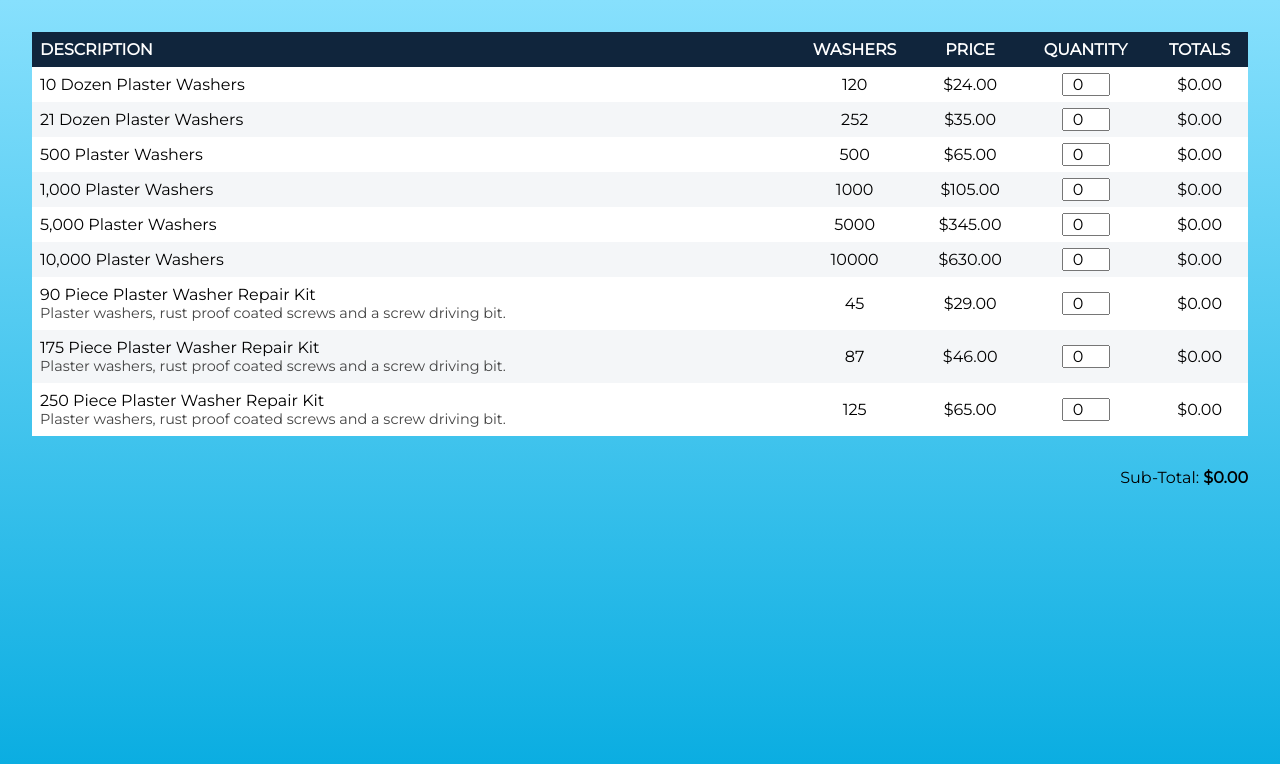
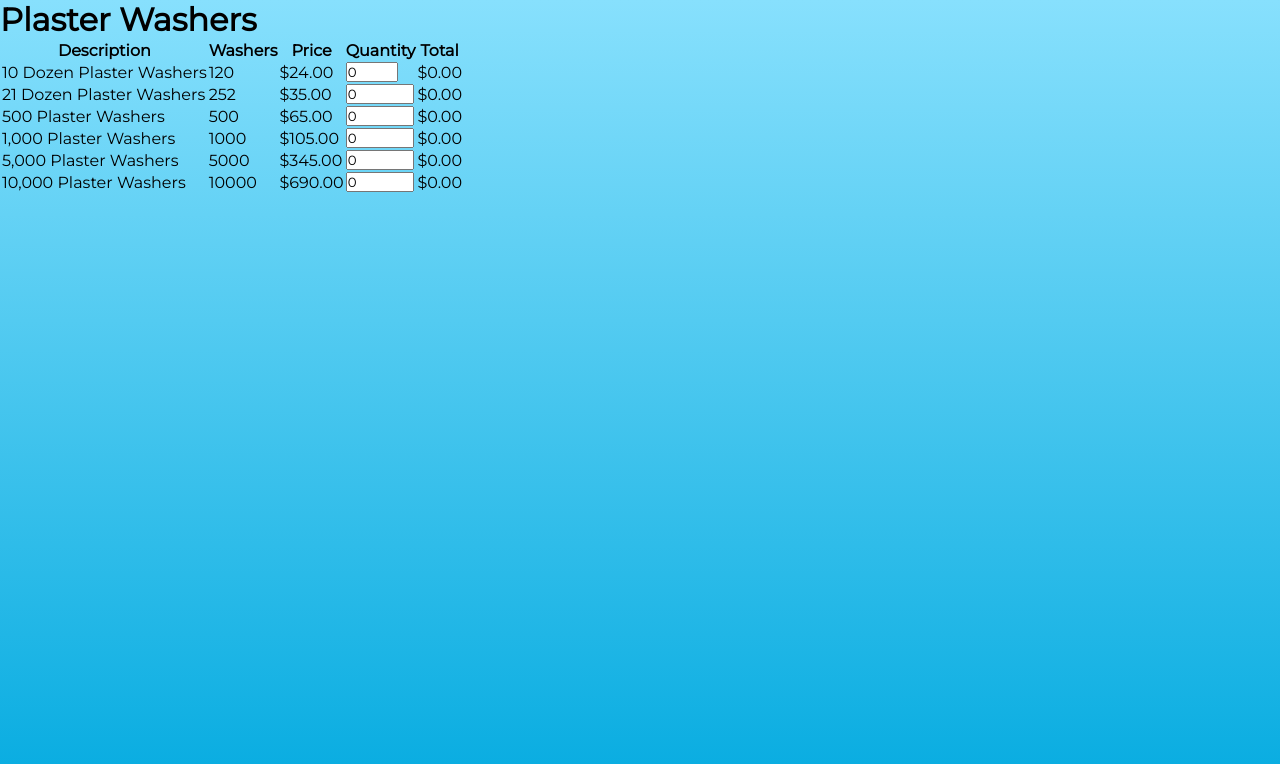
Before and after one commit to mak-kelly/css, a React (Vite) app: page /plaster-washers in a window 1280 px wide. Shown: the top 764 px of the page. Built offline with nearby package versions, Linux system fonts and the light colour scheme.

Commit message:
basic plaster washer table

```diff
--- a/package.json
+++ b/package.json
@@ -45,6 +45,7 @@
     "react": "^19.1.0",
     "react-dom": "^19.1.0",
     "react-router": "^7.5.3",
+    "react-router-dom": "^7.6.2",
     "tailwind-merge": "^3.3.1",
     "tailwindcss-animate": "^1.0.7",
     "zustand": "^5.0.3"
--- a/src/components/Home.jsx
+++ b/src/components/Home.jsx
@@ -1,18 +1,8 @@
 import React from 'react';
 import Nav from './Nav';
-import Carousel from './ui/carousel';
 
 function Home() {
-  const featuredBrands = [
-    { name: 'Benjamin Moore', description: 'Premium paints and coatings' },
-    { name: 'Leatherman', description: 'Multi-tools and knives' },
-    { name: 'Miele', description: 'High-end appliances' },
-    { name: 'Weber', description: 'Grills and outdoor cooking' },
-    { name: 'Yeti', description: 'Coolers and drinkware' },
-  ];
-
   return (
-    <>
     <section id="hero">
       <div id="header-container">
         <img alt="wood beam" id="wood-beam" src="./src/img/wooden beam.png" />
@@ -20,15 +10,6 @@ function Home() {
       </div>
       <img alt="charles street sign" id="hero-img" src="https://www.charlesstsupply.com/img/logo.png" />
     </section>
-      <section id="featured-brands" className="py-16 bg-gray-50">
-        <div className="container mx-auto px-4">
-          <h2 className="text-3xl font-bold text-center mb-8 text-gray-800">
-            Featured Brands
-          </h2>
-          <Carousel items={featuredBrands} />
-        </div>
-      </section>
-    </>
   );
 }
 
--- a/src/components/PlasterWashers.jsx
+++ b/src/components/PlasterWashers.jsx
@@ -1,77 +1,185 @@
-import React, { useState } from 'react';
-
-const PRODUCTS = [
-  { description: '10 Dozen Plaster Washers', washers: 120, price: 24.00 },
-  { description: '21 Dozen Plaster Washers', washers: 252, price: 35.00 },
-  { description: '500 Plaster Washers', washers: 500, price: 65.00 },
-  { description: '1,000 Plaster Washers', washers: 1000, price: 105.00 },
-  { description: '5,000 Plaster Washers', washers: 5000, price: 345.00 },
-  { description: '10,000 Plaster Washers', washers: 10000, price: 630.00 },
-  {
-    description: '90 Piece Plaster Washer Repair Kit', washers: 45, price: 29.00, note: 'Plaster washers, rust proof coated screws and a screw driving bit.',
-  },
-  {
-    description: '175 Piece Plaster Washer Repair Kit', washers: 87, price: 46.00, note: 'Plaster washers, rust proof coated screws and a screw driving bit.',
-  },
-  {
-    description: '250 Piece Plaster Washer Repair Kit', washers: 125, price: 65.00, note: 'Plaster washers, rust proof coated screws and a screw driving bit.',
-  },
-];
+import React, { useState, useEffect } from 'react';
 
 function PlasterWashers() {
-  const [quantities, setQuantities] = useState(Array(PRODUCTS.length).fill(0));
+  const [quantities, setQuantities] = useState({
+    '10-dozen': '0',
+    '21-dozen': '0',
+    500: '0',
+    1000: '0',
+    5000: '0',
+    10000: '0',
+  });
 
-  const handleQuantityChange = (idx, value) => {
-    const newQuantities = [...quantities];
-    newQuantities[idx] = Math.max(0, parseInt(value, 10) || 0);
-    setQuantities(newQuantities);
+  const [rowTotals, setRowTotals] = useState({
+    '10-dozen': 0,
+    '21-dozen': 0,
+    500: 0,
+    1000: 0,
+    5000: 0,
+    10000: 0,
+  });
+
+  const prices = {
+    '10-dozen': 24.00,
+    '21-dozen': 35.00,
+    500: 65.00,
+    1000: 105.00,
+    5000: 345.00,
+    10000: 690.00,
   };
 
-  const rowTotals = PRODUCTS.map((p, i) => (quantities[i] * p.price));
-  const subTotal = rowTotals.reduce((a, b) => a + b, 0);
+  const handleQuantityChange = (key, value) => {
+    setQuantities((prev) => ({
+      ...prev,
+      [key]: value,
+    }));
+  };
+
+  const handleQuantityBlur = (key, value) => {
+    const numValue = value === '' ? 0 : parseInt(value, 10) || 0;
+    setQuantities((prev) => ({
+      ...prev,
+      [key]: numValue,
+    }));
+  };
+
+  useEffect(() => {
+    const newRowTotals = {};
+
+    Object.keys(quantities).forEach((key) => {
+      const quantity = quantities[key] === '' ? 0 : parseInt(quantities[key], 10) || 0;
+      const rowTotal = quantity * prices[key];
+      newRowTotals[key] = rowTotal;
+    });
+
+    setRowTotals(newRowTotals);
+  }, [quantities]);
+
+  const formatCurrency = (amount) => {
+    return `$${amount.toFixed(2)}`;
+  };
 
   return (
-    <div style={{ padding: '2rem' }}>
-      <table style={{ width: '100%', borderCollapse: 'collapse', fontFamily: 'Montserrat, sans-serif' }}>
+    <>
+      <h1>Plaster Washers</h1>
+      <div id="washer-table">
+        <table>
           <thead>
-          <tr style={{ background: '#10253c', color: '#fff' }}>
-            <th style={{ textAlign: 'left', padding: '8px' }}>DESCRIPTION</th>
-            <th>WASHERS</th>
-            <th>PRICE</th>
-            <th>QUANTITY</th>
-            <th>TOTALS</th>
+            <tr>
+              <th>Description</th>
+              <th>Washers</th>
+              <th>Price</th>
+              <th>Quantity</th>
+              <th>Total</th>
             </tr>
           </thead>
           <tbody>
-          {PRODUCTS.map((p, i) => (
-            <tr key={p.description} style={{ background: i % 2 === 0 ? '#fff' : '#f4f6f8' }}>
-              <td style={{ padding: '8px', fontWeight: 500 }}>
-                {p.description}
-                {p.note && <div style={{ fontSize: '0.9em', color: '#444', fontWeight: 400 }}>{p.note}</div>}
-              </td>
-              <td style={{ textAlign: 'center' }}>{p.washers}</td>
-              <td style={{ textAlign: 'center' }}>${p.price.toFixed(2)}</td>
-              <td style={{ textAlign: 'center' }}>
-                <label htmlFor={`quantity-${i}`} style={{ display: 'none' }}>Quantity for {p.description}</label>
+            <tr>
+              <td>10 Dozen Plaster Washers</td>
+              <td>120</td>
+              <td>{formatCurrency(prices['10-dozen'])}</td>
+              <td>
                 <input
-                  id={`quantity-${i}`}
                   type="number"
                   min="0"
-                  value={quantities[i]}
-                  onChange={(e) => handleQuantityChange(i, e.target.value)}
-                  style={{ width: '3em', textAlign: 'center', fontSize: '1em' }}
+                  max="120"
+                  value={quantities['10-dozen']}
+                  onChange={(e) => handleQuantityChange('10-dozen', e.target.value)}
+                  onBlur={(e) => handleQuantityBlur('10-dozen', e.target.value)}
+                  aria-label="Quantity for 10 Dozen Plaster Washers"
                 />
               </td>
-              <td style={{ textAlign: 'center' }}>${rowTotals[i].toFixed(2)}</td>
+              <td>{formatCurrency(rowTotals['10-dozen'])}</td>
             </tr>
-          ))}
+            <tr>
+              <td>21 Dozen Plaster Washers</td>
+              <td>252</td>
+              <td>{formatCurrency(prices['21-dozen'])}</td>
+              <td>
+                <input
+                  type="number"
+                  min="0"
+                  max="10000"
+                  value={quantities['21-dozen']}
+                  onChange={(e) => handleQuantityChange('21-dozen', e.target.value)}
+                  onBlur={(e) => handleQuantityBlur('21-dozen', e.target.value)}
+                  aria-label="Quantity for 21 Dozen Plaster Washers"
+                />
+              </td>
+              <td>{formatCurrency(rowTotals['21-dozen'])}</td>
+            </tr>
+            <tr>
+              <td>500 Plaster Washers</td>
+              <td>500</td>
+              <td>{formatCurrency(prices['500'])}</td>
+              <td>
+                <input
+                  type="number"
+                  min="0"
+                  max="10000"
+                  value={quantities['500']}
+                  onChange={(e) => handleQuantityChange('500', e.target.value)}
+                  onBlur={(e) => handleQuantityBlur('500', e.target.value)}
+                  aria-label="Quantity for 500 Plaster Washers"
+                />
+              </td>
+              <td>{formatCurrency(rowTotals['500'])}</td>
+            </tr>
+            <tr>
+              <td>1,000 Plaster Washers</td>
+              <td>1000</td>
+              <td>{formatCurrency(prices['1000'])}</td>
+              <td>
+                <input
+                  type="number"
+                  min="0"
+                  max="10000"
+                  value={quantities['1000']}
+                  onChange={(e) => handleQuantityChange('1000', e.target.value)}
+                  onBlur={(e) => handleQuantityBlur('1000', e.target.value)}
+                  aria-label="Quantity for 1000 Plaster Washers"
+                />
+              </td>
+              <td>{formatCurrency(rowTotals['1000'])}</td>
+            </tr>
+            <tr>
+              <td>5,000 Plaster Washers</td>
+              <td>5000</td>
+              <td>{formatCurrency(prices['5000'])}</td>
+              <td>
+                <input
+                  type="number"
+                  min="0"
+                  max="10000"
+                  value={quantities['5000']}
+                  onChange={(e) => handleQuantityChange('5000', e.target.value)}
+                  onBlur={(e) => handleQuantityBlur('5000', e.target.value)}
+                  aria-label="Quantity for 5000 Dozen Plaster Washers"
+                />
+              </td>
+              <td>{formatCurrency(rowTotals['5000'])}</td>
+            </tr>
+            <tr>
+              <td>10,000 Plaster Washers</td>
+              <td>10000</td>
+              <td>{formatCurrency(prices['10000'])}</td>
+              <td>
+                <input
+                  type="number"
+                  min="0"
+                  max="10000"
+                  value={quantities['10000']}
+                  onChange={(e) => handleQuantityChange('10000', e.target.value)}
+                  onBlur={(e) => handleQuantityBlur('10000', e.target.value)}
+                  aria-label="Quantity for 10,000 Plaster Washers"
+                />
+              </td>
+              <td>{formatCurrency(rowTotals['10000'])}</td>
+            </tr>
           </tbody>
         </table>
-      <div style={{ marginTop: '2rem', textAlign: 'right', fontFamily: 'Montserrat, sans-serif' }}>
-        <div>Sub-Total: <b>${subTotal.toFixed(2)}</b></div>
-        {/* Add more summary rows as needed */}
       </div>
-    </div>
+    </>
   );
 }
 
--- a/src/components/ui/carousel.jsx
+++ /dev/null
@@ -1,78 +0,0 @@
-/* eslint-disable react/no-array-index-key */
-import React, { useState } from 'react';
-import { ChevronLeft, ChevronRight } from 'lucide-react';
-import cn from '../../lib/utils';
-
-function Carousel({ items, className }) {
-  const [currentIndex, setCurrentIndex] = useState(0);
-
-  const nextSlide = () => {
-    setCurrentIndex((prevIndex) => (prevIndex === items.length - 1 ? 0 : prevIndex + 1));
-  };
-
-  const prevSlide = () => {
-    setCurrentIndex((prevIndex) => (prevIndex === 0 ? items.length - 1 : prevIndex - 1));
-  };
-
-  return (
-    <div className={cn('relative w-full max-w-4xl mx-auto', className)}>
-      <div className="relative overflow-hidden rounded-lg">
-        <div
-          className="flex transition-transform duration-300 ease-in-out"
-          style={{ transform: `translateX(-${currentIndex * 100}%)` }}
-        >
-          {items.map((item, index) => (
-            <div
-              key={`brand-${index}`}
-              className="w-full flex-shrink-0 flex items-center justify-center"
-            >
-              <div className="bg-white p-8 rounded-lg shadow-lg border border-gray-200 min-h-[200px] flex items-center justify-center">
-                <div className="text-center">
-                  <h3 className="text-xl font-semibold text-gray-800 mb-2">
-                    {item.name}
-                  </h3>
-                  <p className="text-gray-600">{item.description}</p>
-                </div>
-              </div>
-            </div>
-          ))}
-        </div>
-      </div>
-
-      <button
-        type="button"
-        onClick={prevSlide}
-        className="absolute left-4 top-1/2 transform -translate-y-1/2 bg-white/80 hover:bg-white p-2 rounded-full shadow-lg border border-gray-200 transition-colors"
-        aria-label="Previous slide"
-      >
-        <ChevronLeft className="w-5 h-5 text-gray-600" />
-      </button>
-
-      <button
-        type="button"
-        onClick={nextSlide}
-        className="absolute right-4 top-1/2 transform -translate-y-1/2 bg-white/80 hover:bg-white p-2 rounded-full shadow-lg border border-gray-200 transition-colors"
-        aria-label="Next slide"
-      >
-        <ChevronRight className="w-5 h-5 text-gray-600" />
-      </button>
-
-      <div className="flex justify-center mt-4 space-x-2">
-        {items.map((_, index) => (
-          <button
-            key={`dot-${index}`}
-            type="button"
-            onClick={() => setCurrentIndex(index)}
-            className={cn(
-              'w-2 h-2 rounded-full transition-colors',
-              index === currentIndex ? 'bg-blue-600' : 'bg-gray-300',
-            )}
-            aria-label={`Go to slide ${index + 1}`}
-          />
-        ))}
-      </div>
-    </div>
-  );
-}
-
-export default Carousel;
--- a/src/lib/utils.js
+++ /dev/null
@@ -1,8 +0,0 @@
-import { clsx } from 'clsx';
-import { twMerge } from 'tailwind-merge';
-
-function cn(...inputs) {
-  return twMerge(clsx(inputs));
-}
-
-export default cn;
```
Also changed, not shown: 2 other files (tests, documents, lock files or other folders). Lines whose indentation alone changed are shown as unchanged.
